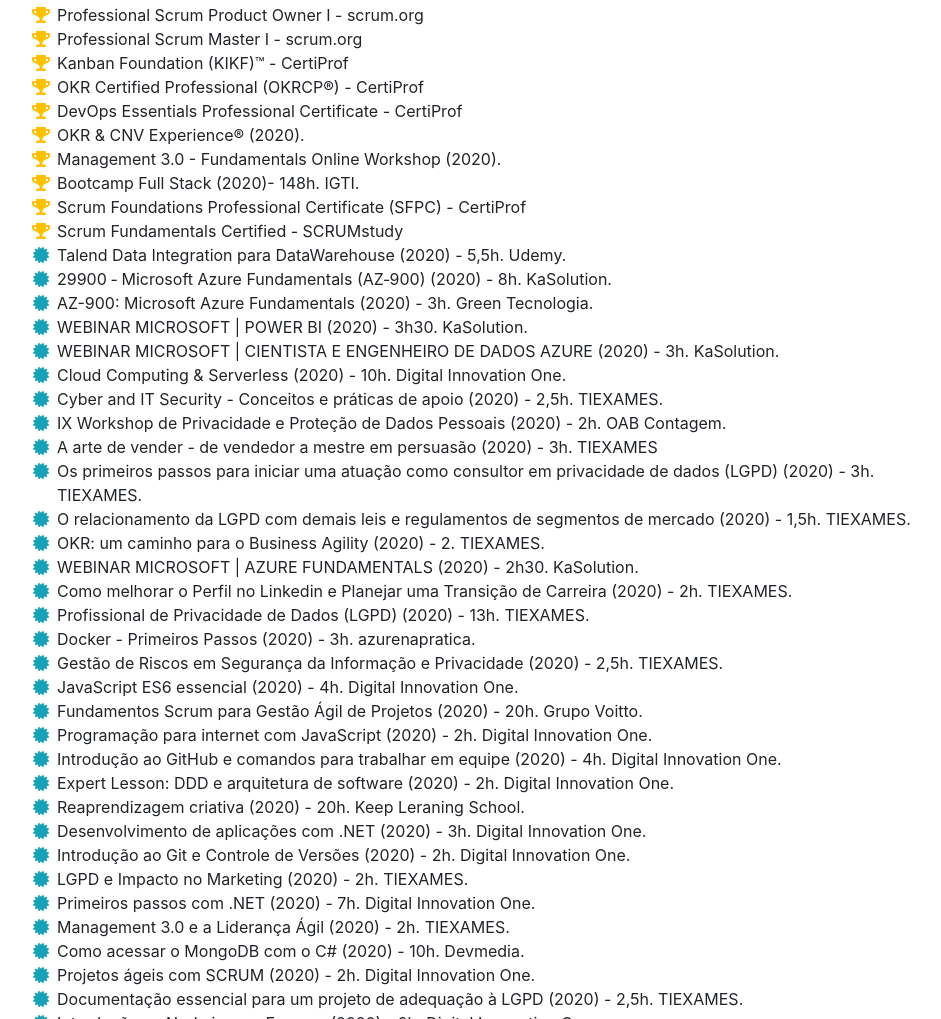
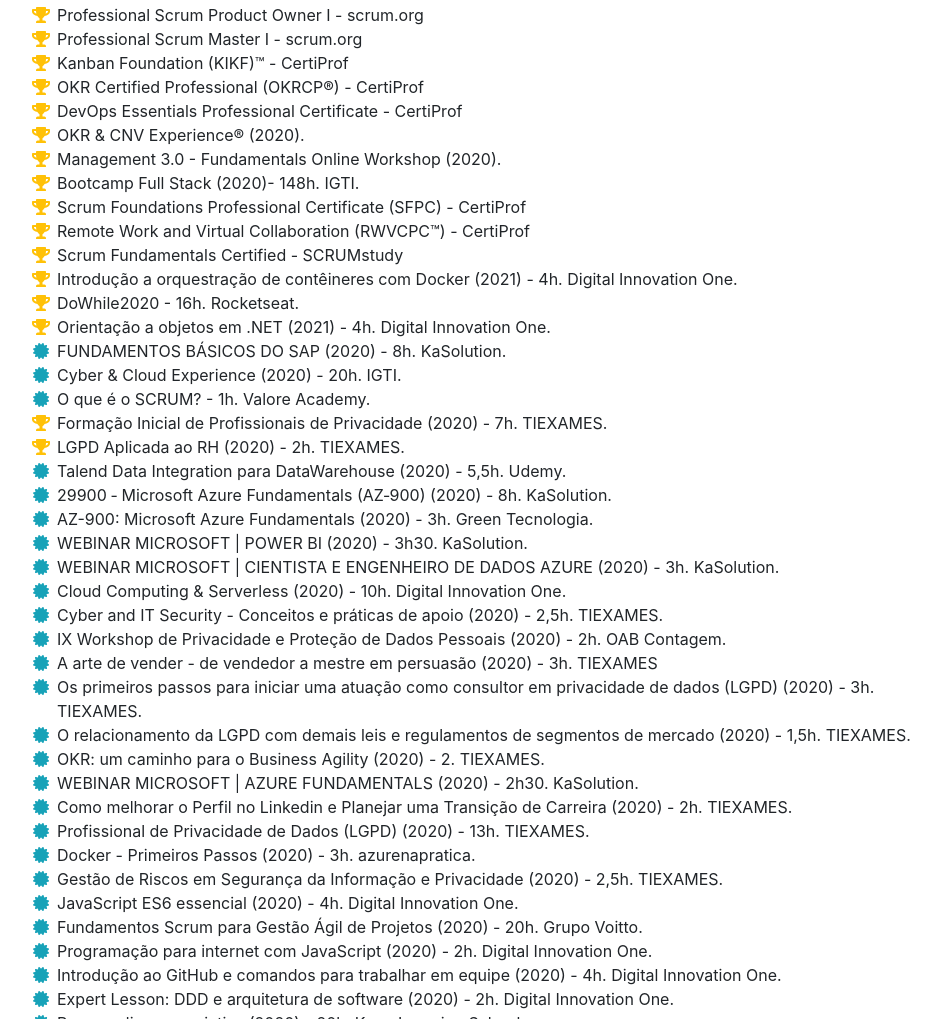
Before and after one commit to jpaalmeida/jpaalmeida.github.io, a website with bundled scripts: page index.html in a window 1280 px wide. Shown: the part 3519-4538 px from the top of the page, without its empty margins (303-1244 px from the left). Built offline with nearby package versions, Linux system fonts and the light colour scheme; a web font is replaced by a local one.

Commit message:
Commit update courses

```diff
--- a/index.html
+++ b/index.html
@@ -281,7 +281,45 @@
 
           <li>
             <i class="fa-li fa fa-trophy text-warning"></i>
+            Remote Work and Virtual Collaboration (RWVCPC™) - CertiProf
+          </li>
+
+          <li>
+            <i class="fa-li fa fa-trophy text-warning"></i>
             Scrum Fundamentals Certified - SCRUMstudy
+          </li>
+          <li>
+            <i class="fa-li fa fa-trophy text-warning"></i>
+            Introdução a orquestração de contêineres com Docker (2021) - 4h. Digital Innovation One.
+          </li>
+          <li>
+            <i class="fa-li fa fa-trophy text-warning"></i>
+            DoWhile2020 - 16h. Rocketseat.
+          </li>
+          <li>
+            <i class="fa-li fa fa-trophy text-warning"></i>
+            Orientação a objetos em .NET (2021) - 4h. Digital Innovation One.
+          </li>
+          <li>
+            <i class="fa-li fa fa-certificate text-info"></i>
+            FUNDAMENTOS BÁSICOS DO SAP (2020) - 8h. KaSolution.
+          </li>
+          <li>
+            <i class="fa-li fa fa-certificate text-info"></i>
+            Cyber & Cloud Experience (2020) - 20h. IGTI.
+          </li>
+          <li>
+            <i class="fa-li fa fa-certificate text-info"></i>
+            O que é o SCRUM? - 1h. Valore Academy.
+          </li>
+          <li>
+            <i class="fa-li fa fa-trophy text-warning"></i>
+            Formação Inicial de Profissionais de Privacidade (2020) - 7h. TIEXAMES.
+          </li>
+
+          <li>
+            <i class="fa-li fa fa-trophy text-warning"></i>
+            LGPD Aplicada ao RH (2020) - 2h. TIEXAMES.
           </li>
 
           <li>
@@ -315,7 +353,7 @@
           </li>
 
           <li>
-            <i class="fa-li fa fa-certificate text-info"></i>
+          <i class="fa-li fa fa-certificate text-info"></i>
             Cyber and IT Security - Conceitos e práticas de apoio (2020) - 2,5h. TIEXAMES.
           </li>
 
```
